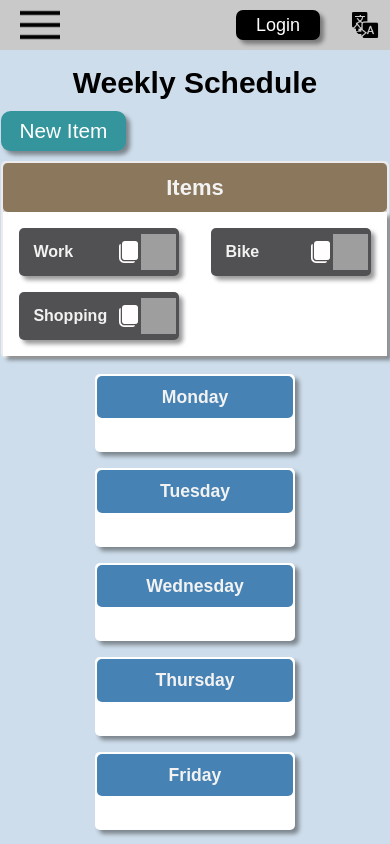
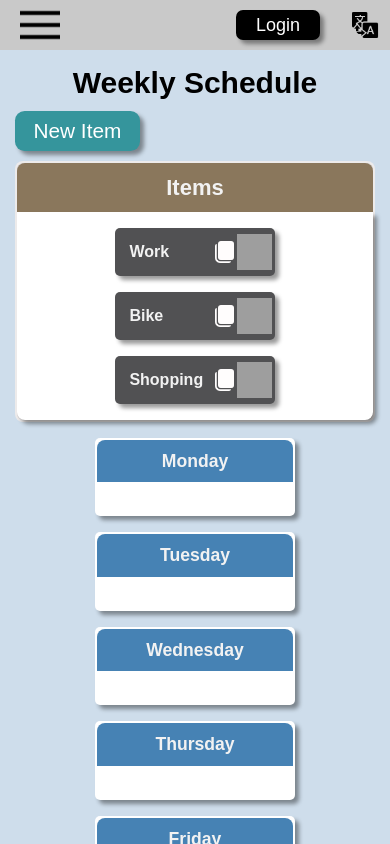
Before and after one commit to Pipeto84/react-ts, a React (Vite) app: page /schedule in a window 390 px wide. Shown: the top 844 px of the page. Built offline with nearby package versions, Linux system fonts and the light colour scheme; grey boxes are pictures that could not be loaded.

Commit message:
select of search ready

```diff
--- a/src/styles/schedule/ContainerDays.css
+++ b/src/styles/schedule/ContainerDays.css
@@ -10,7 +10,7 @@
   box-shadow: 4px 4px 4px rgba(0, 0, 0, 0.4);
 }
 .layout-cards > p {
-  border-radius: 0.3125rem;
+  border-radius: 8px 8px 0 0;
   background-color: #4682b4;
   text-align: center;
   padding: 1rem 0;
--- a/src/styles/schedule/ContainerStart.css
+++ b/src/styles/schedule/ContainerStart.css
@@ -1,13 +1,13 @@
 .containerStart {
   background-color: rgb(216, 212, 212);
   border: 0.125rem solid #ffffff8c;
-  border-radius: 5px;
+  border-radius: 8px;
   transition: all 0.3s linear;
   height: auto;
   width: 100%;
 }
 .titleItems {
-  border-radius: 0.3125rem;
+  border-radius: 8px 8px 0 0;
   background-color: #8a775c;
   text-align: center;
   padding: 1rem 0;
@@ -23,6 +23,7 @@
   padding-bottom: 1rem;
   box-shadow: 4px 4px 4px rgba(0, 0, 0, 0.4);
   background-color: white;
+  border-radius: 0 0 8px 8px;
 }
 @media screen and (max-width: 768px) {
   .titleItems {
@@ -34,7 +35,10 @@
   }
 }
 @media screen and (max-width: 450px) {
-  .cardStart {
+  .containerStart{
+    width: 360px;
+  }
+  .cardsStart {
     grid-template-columns: 1fr;
   }
 }
--- a/src/styles/search/SearchPage.css
+++ b/src/styles/search/SearchPage.css
@@ -149,6 +149,12 @@
   }
 }
 @media screen and (max-width: 420px) {
+  .container-search{
+    align-items: center;
+  }
+  .dropdown{
+    display: contents;
+  }
   .searcher{
     display: flex;
     flex-direction: column-reverse;
```
